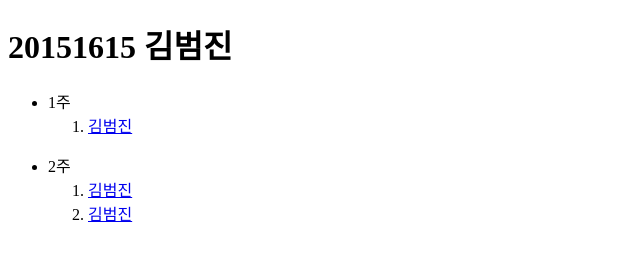
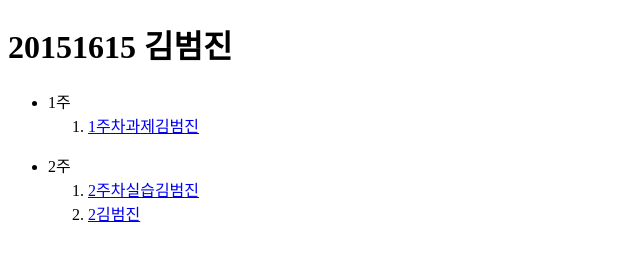
Before and after one commit to advensod1002/s20151615.github.io, a plain HTML site: page index.html in a window 1280 px wide. Shown: the whole page, without its empty margins (0-640 px from the left). Drawn offline with Linux system fonts and the light colour scheme.

Commit message:
Update index.html

```diff
--- a/index.html
+++ b/index.html
@@ -8,14 +8,14 @@
   <ul>
    	<li>1주
    	<ol>
-    	<li><a href="https://advensod1002.github.io/s20151615.github.io/HW01.html">김범진 </a></li>
+    	<li><a href="https://advensod1002.github.io/s20151615.github.io/HW01.html">1주차과제김범진 </a></li>
      </ol>
   </ul>
   <ul>
     <li>2주
    	<ol>
-    	<li><a href="https://advensod1002.github.io/s20151615.github.io/HW02.html">김범진 </a></li>
-     <li><a href="https://advensod1002.github.io/s20151615.github.io/HW02-1.html">김범진 </a></li>
+    	<li><a href="https://advensod1002.github.io/s20151615.github.io/HW02.html">2주차실습김범진 </a></li>
+     <li><a href="https://advensod1002.github.io/s20151615.github.io/HW02-1.html">2김범진 </a></li>
      </ol>
   </ul>
  </body>
```
